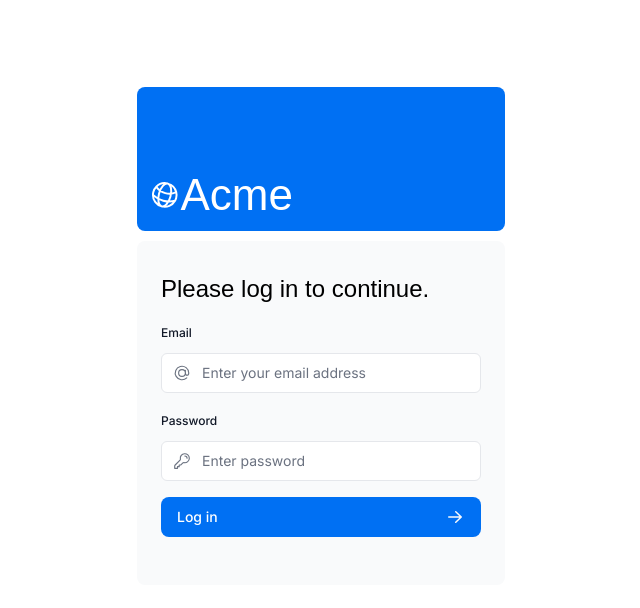
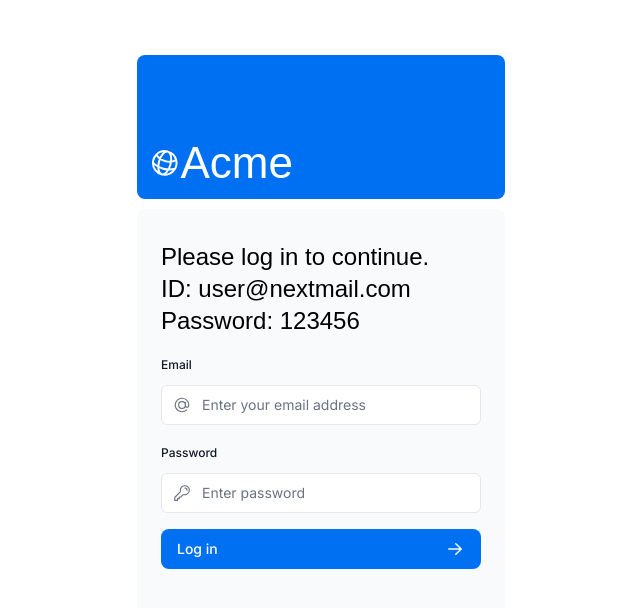
Before and after one commit to jakelong1995/Next-dashboard, a Next.js app: page /login in a window 1280 px wide. Shown: the top 608 px of the page, without its empty margins (319-959 px from the left). Built offline with nearby package versions, Linux system fonts and the light colour scheme; a web font is replaced by a local one.

Commit message:
update readme and add password

```diff
--- a/app/ui/login-form.tsx
+++ b/app/ui/login-form.tsx
@@ -22,6 +22,10 @@ export default function LoginForm() {
       <div className="flex-1 rounded-lg bg-gray-50 px-6 pb-4 pt-8">
         <h1 className={`${lusitana.className} mb-3 text-2xl`}>
           Please log in to continue.
+          <br />
+          ID: user@nextmail.com
+          <br />
+          Password: 123456
         </h1>
         <div className="w-full">
           <div>
```
Also changed, not shown: 1 other file (tests, documents, lock files or other folders).
